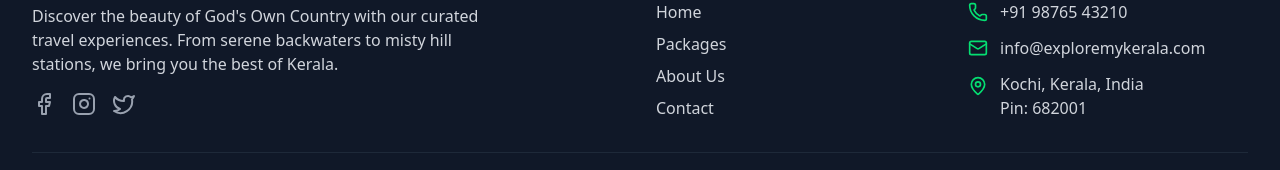
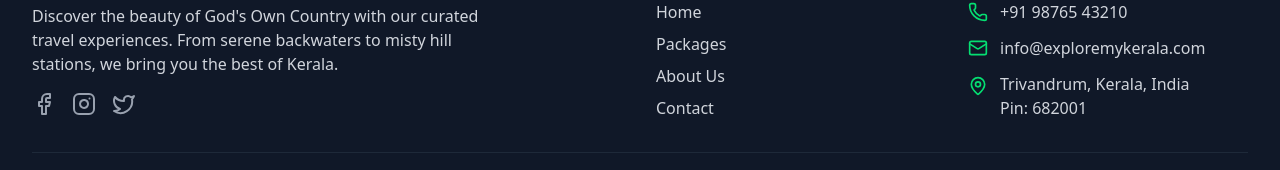
Before and after one commit to akhilbhadrangirija/explore-kerala, a Next.js app: page / in a window 1280 px wide. Shown: the part 1988-2158 px from the top of the page. Built offline with nearby package versions, Linux system fonts and the light colour scheme; no server answers; the database is empty.

Commit message:
Update footer location and copyright text for accuracy

```diff
--- a/app/components/Footer.js
+++ b/app/components/Footer.js
@@ -54,7 +54,7 @@ export function Footer() {
               <div className="flex items-start space-x-3">
                 <MapPin className="h-5 w-5 text-green-400 mt-1" />
                 <span className="text-gray-300">
-                  Kochi, Kerala, India<br />
+                  {`Trivandrum, Kerala, India`}<br />
                   Pin: 682001
                 </span>
               </div>
@@ -64,7 +64,7 @@ export function Footer() {
 
         <div className="border-t border-gray-800 mt-8 pt-8 text-center">
           <p className="text-gray-400">
-            © 2024 Explore My Kerala. All rights reserved. |
+            {`© 2024 Explore My Kerala. All rights reserved. | `}
             <a href="/privacy" className="hover:text-green-400 transition-colors ml-1">Privacy Policy</a> |
             <a href="/terms" className="hover:text-green-400 transition-colors ml-1">Terms of Service</a>
           </p>
```
